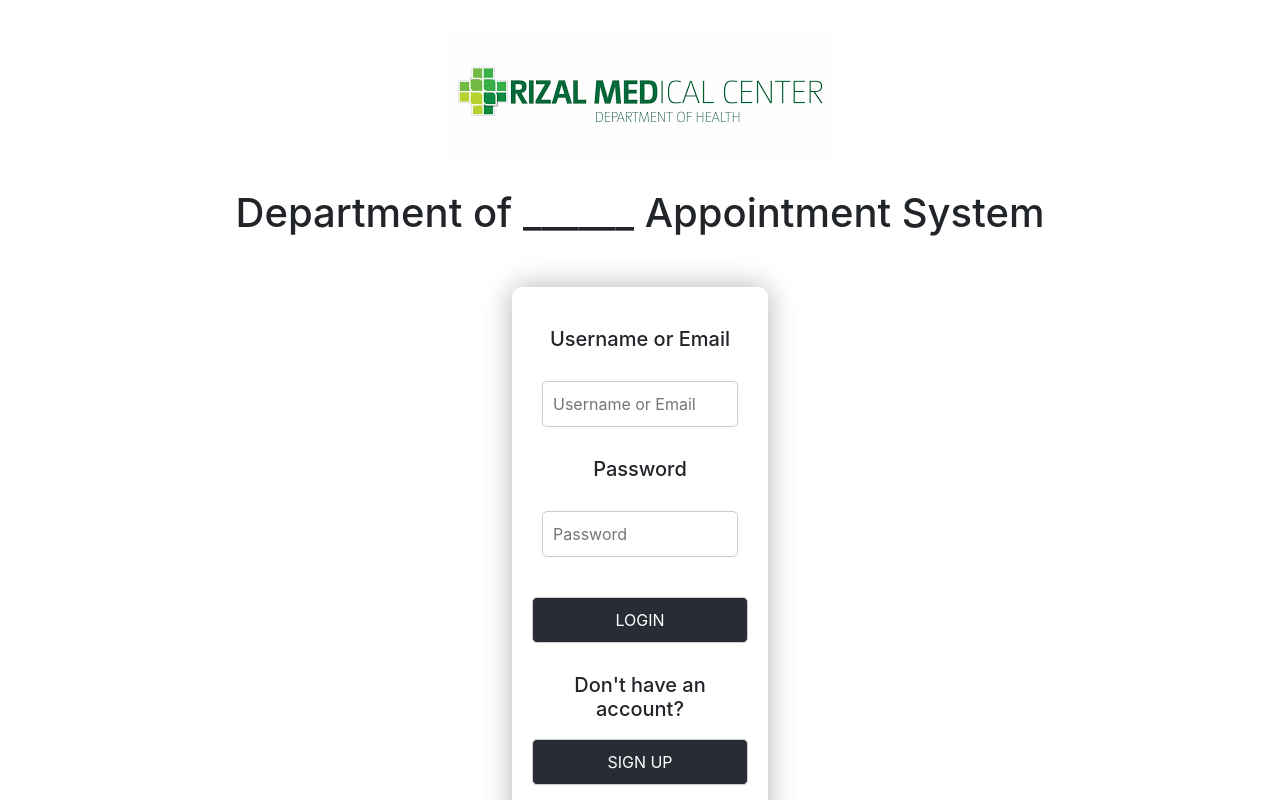
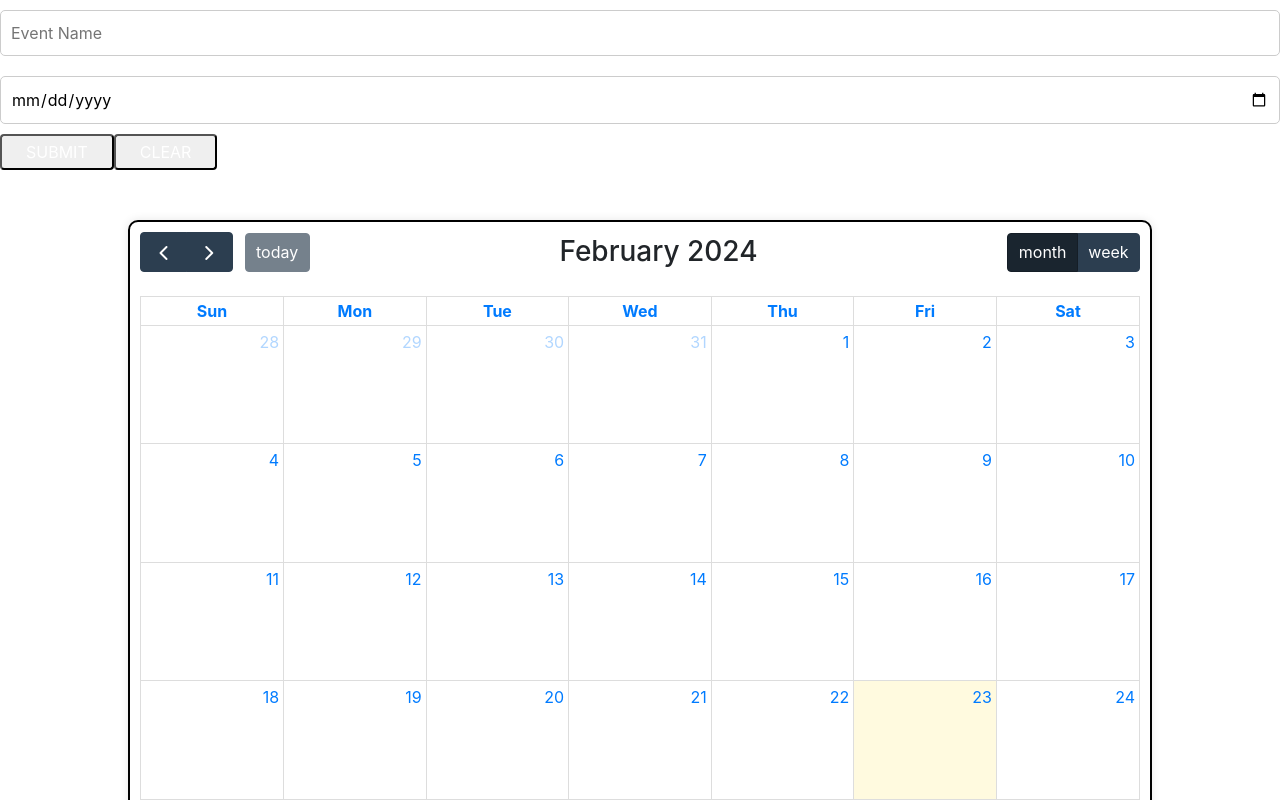
Before and after one commit to ezekielinigo/AppointmentCalendarProject, a React (Create React App) app in the folder frontend/: page /calendar in a window 1280 px wide. Shown: the top 800 px of the page. Built offline with nearby package versions, Linux system fonts and the light colour scheme; no server answers.

Commit message:
Re-factored Calendar into a separate component file

```diff
--- a/frontend/src/App.js
+++ b/frontend/src/App.js
@@ -1,93 +1,12 @@
 import './App.css';
 import React, { useState, useEffect } from 'react';
-import FullCalendar from '@fullcalendar/react';
-import dayGridPlugin from '@fullcalendar/daygrid';
-import axios from "axios";
-import FormInput from './FormInput';
-
-/*// Reusable Input Component
-const FormInput = ({type, name, placeholder, className, value, onChange}) => (
-  <div className={className}>
-    <label htmlFor={name} className="sr-only">{placeholder}</label>
-    <input type={type} id={name} name={name} placeholder={placeholder} className="p-2.5 w-full" value={value} onChange={onChange} />
-  </div>
-); // Refactored to FormInput.js*/
+import Calendar from './components/Calendar';
 
 function App() {
-    const centered = {
-        display: "flex",
-        justifyContent: "center",
-        alignItems: "center",
-        height: "50vh",
-    }
-    const [eventTitle, setEventTitle] = useState('');
-    const [eventDate, setEventDate] = useState('');
-    const [events, setEvents] = useState([]);
-
-    useEffect(() => { // this will fetch all events from backend and display them on the calendar
-    axios.get('http://localhost:8000/api/appointments/')
-        .then(res => {
-            setEvents(res.data.map(appointment => ({
-                title: appointment.title,
-                start: new Date(appointment.date),
-                allDay: true
-            })));
-        })
-        .catch(err => console.log(err));
-    }, []);
-
-    const handleSubmit = (e) => {
-        e.preventDefault();
-        if (eventTitle === '' || eventDate === '') {
-            alert('Please fill in all fields');
-        } else {
-            const newEvent = {title: eventTitle, date: eventDate}; // this will create an "event" object
-            alert('Event added successfully!')
-            axios.post('http://localhost:8000/api/appointments/', newEvent) // this will add that event to backend
-                .then(res => {
-                    setEvents([...events, res.data ]); // this will display the event on the calendar
-                    setEventTitle(''); // these two will clear input fields after submit
-                    setEventDate('');
-                })
-                .catch(err => console.log(err));
-        }
-    }
-
-    const handleDelete = (id) => {
-        axios.delete(`http://localhost:8000/api/appointments/${id}`)
-            .then(res => {
-                setEvents(events.filter(event => event._id !== id));
-            })
-            .catch(err => console.log(err));
-    }
-
     return (
-        <section className="flex flex-col justify-center items-center px-16 py-12 min-h-screen">
-            <form className="flex flex-col items-center space-y-4" onSubmit={handleSubmit}>
-                <FormInput type="text" placeholder="Event Name" name="eventTitle" className="w-[369px]" value={eventTitle} onChange={(e) => setEventTitle(e.target.value)} />
-                <FormInput type="date" placeholder="Event Date" name="eventDate" className="w-[369px]" value={eventDate} onChange={(e) => setEventDate(e.target.value)} />
-                <button type="submit" className="px-4 py-1 bg-black text-white rounded">SUBMIT</button>
-                <button type="button" className="px-4 py-1 bg-red-500 text-white rounded" onClick={() => setEvents([])}>CLEAR</button>
-            </form>
-
-            <div class = "calendar">
-                <FullCalendar
-                plugins={[ dayGridPlugin ]}
-                initialView="dayGridMonth"
-
-                style={centered}
-
-                headerToolbar={{
-                    left: 'prev,next today',
-                    center: 'title',
-                    right: 'dayGridMonth,dayGridWeek',
-
-                }}
-                events={events}
-            />
-            </div>
-
-        </section>
+        <div>
+            <Calendar />
+        </div>
     );
 }
 
--- /dev/null
+++ b/frontend/src/components/Calendar.jsx
@@ -0,0 +1,81 @@
+import React, { useState, useEffect } from 'react';
+import FullCalendar from '@fullcalendar/react';
+import dayGridPlugin from '@fullcalendar/daygrid';
+import axios from "axios";
+import FormInput from '../FormInput';
+
+function Calendar() {
+
+    const centered = {
+        display: "flex",
+        justifyContent: "center",
+        alignItems: "center",
+        height: "50vh",
+    }
+    const [eventTitle, setEventTitle] = useState('');
+    const [eventDate, setEventDate] = useState('');
+    const [events, setEvents] = useState([]);
+
+    useEffect(() => { // this will fetch all events from backend and display them on the calendar
+    axios.get('http://localhost:8000/api/appointments/')
+        .then(res => {
+            setEvents(res.data.map(appointment => ({
+                title: appointment.title,
+                start: new Date(appointment.date),
+                allDay: true
+            })));
+        })
+        .catch(err => console.log(err));
+    }, []);
+
+    const handleSubmit = (e) => {
+        e.preventDefault();
+        if (eventTitle === '' || eventDate === '') {
+            alert('Please fill in all fields');
+        } else {
+            const newEvent = {title: eventTitle, date: eventDate}; // this will create an "event" object
+            alert('Event added successfully!')
+            axios.post('http://localhost:8000/api/appointments/', newEvent) // this will add that event to backend
+                .then(res => {
+                    setEvents([...events, res.data ]); // this will display the event on the calendar
+                    setEventTitle(''); // these two will clear input fields after submit
+                    setEventDate('');
+                })
+                .catch(err => console.log(err));
+        }
+    }
+
+    const handleDelete = (id) => {
+        axios.delete(`http://localhost:8000/api/appointments/${id}`)
+            .then(res => {
+                setEvents(events.filter(event => event._id !== id));
+            })
+            .catch(err => console.log(err));
+    }
+
+   return (
+                <section className="flex flex-col justify-center items-center px-16 py-12 min-h-screen">
+                    <form className="flex flex-col items-center space-y-4" onSubmit={handleSubmit}>
+                        <FormInput type="text" placeholder="Event Name" name="eventTitle" className="w-[369px]" value={eventTitle} onChange={(e) => setEventTitle(e.target.value)} />
+                        <FormInput type="date" placeholder="Event Date" name="eventDate" className="w-[369px]" value={eventDate} onChange={(e) => setEventDate(e.target.value)} />
+                        <button type="submit" className="px-4 py-1 bg-black text-white rounded">SUBMIT</button>
+                        <button type="button" className="px-4 py-1 bg-red-500 text-white rounded" onClick={() => setEvents([])}>CLEAR</button>
+                    </form>
+                    <div className="calendar">
+                        <FullCalendar
+                            plugins={[dayGridPlugin]}
+                            initialView="dayGridMonth"
+                            style={centered}
+                            headerToolbar={{
+                                left: 'prev,next today',
+                                center: 'title',
+                                right: 'dayGridMonth,dayGridWeek',
+                            }}
+                            events={events} />
+                    </div>
+                </section>
+            );
+                        }
+
+
+export default Calendar;
--- a/frontend/src/index.js
+++ b/frontend/src/index.js
@@ -3,13 +3,14 @@ import ReactDOM from 'react-dom/client';
 import 'bootstrap/dist/css/bootstrap.css';
 import './index.css';
 import Login from './Login';
+import App from './App';
 
 import reportWebVitals from './reportWebVitals';
 
 const root = ReactDOM.createRoot(document.getElementById('root'));
 root.render(
   <React.StrictMode>
-    <Login />
+    <App />
   </React.StrictMode>
 );
 
```
Also changed, not shown: 1 other file (tests, documents, lock files or other folders).
